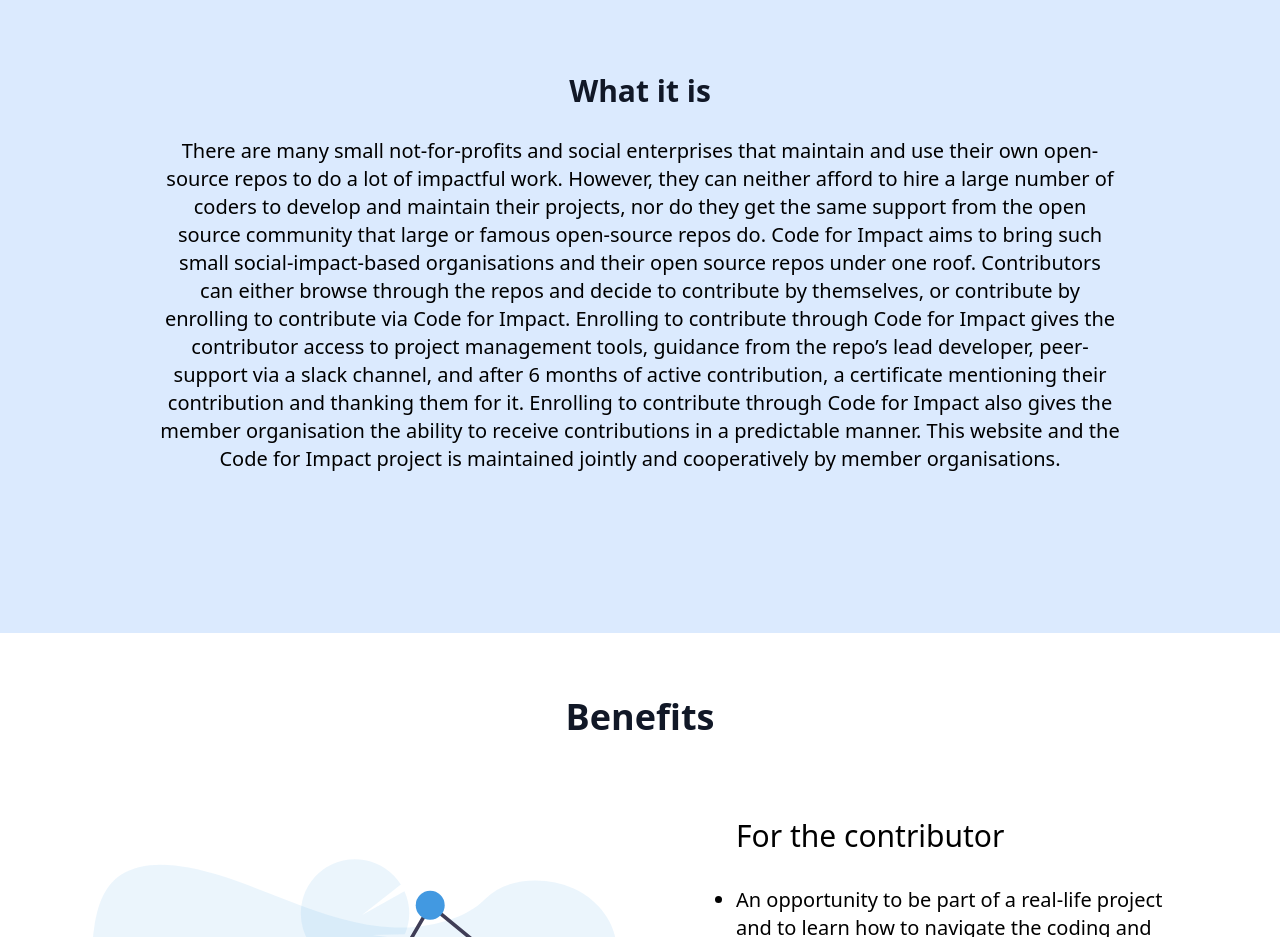
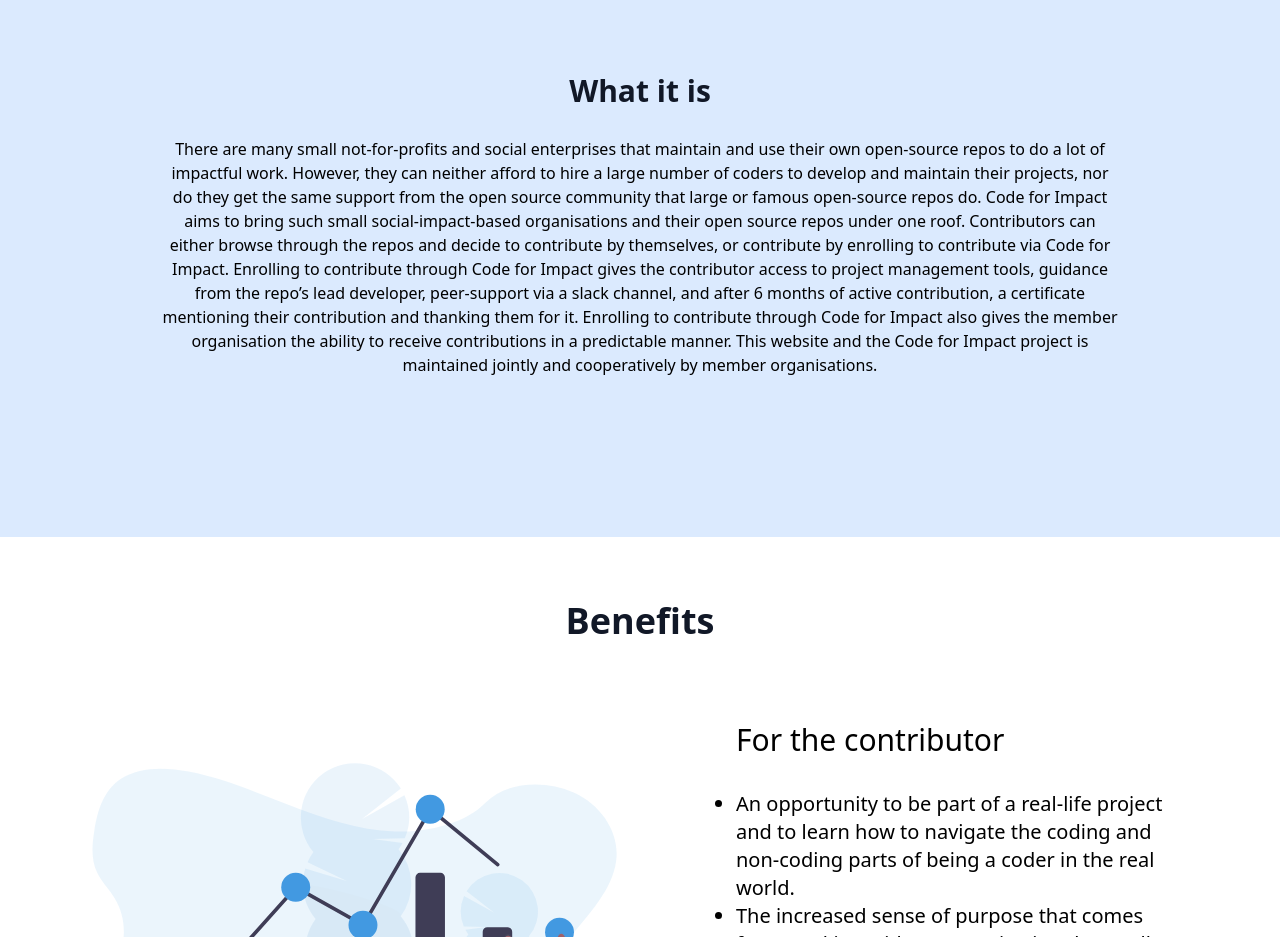
Before and after one commit to JoanKinyanjui/code-for-impact-site, a Gatsby site: page / in a window 1280 px wide. Shown: the part 840-1777 px from the top of the page. Built offline with nearby package versions, Linux system fonts and the light colour scheme; Gatsby itself is replaced by a stand-in of ours.

Commit message:
Update features.js
changed font-size

```diff
--- a/src/components/features.js
+++ b/src/components/features.js
@@ -10,7 +10,7 @@ return(
     <h2 className='text-3xl font-sans font-semibold text-gray-900'>What it is</h2>
   </div>
 
-  <div className='text-base  sm:text-lg lg:text-xl  font-normal w-full md:w-3/4    mx-auto '>
+  <div className='text-base  font-normal w-full md:w-3/4    mx-auto '>
 <p className='mx-8 md:mx-0'>
 
 There are many small not-for-profits and social enterprises that maintain and use their own open-source repos to do a lot of impactful work.
```
